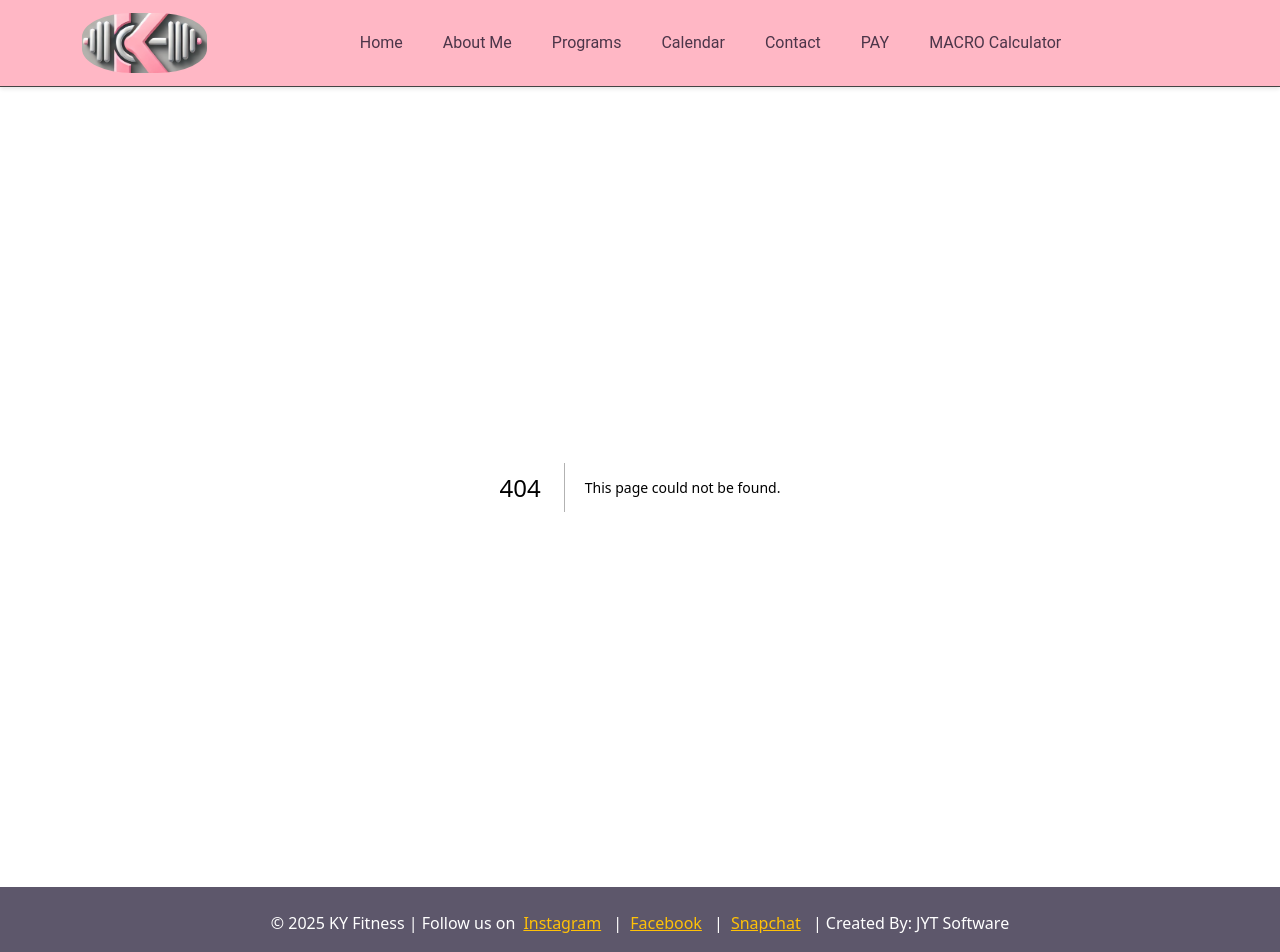
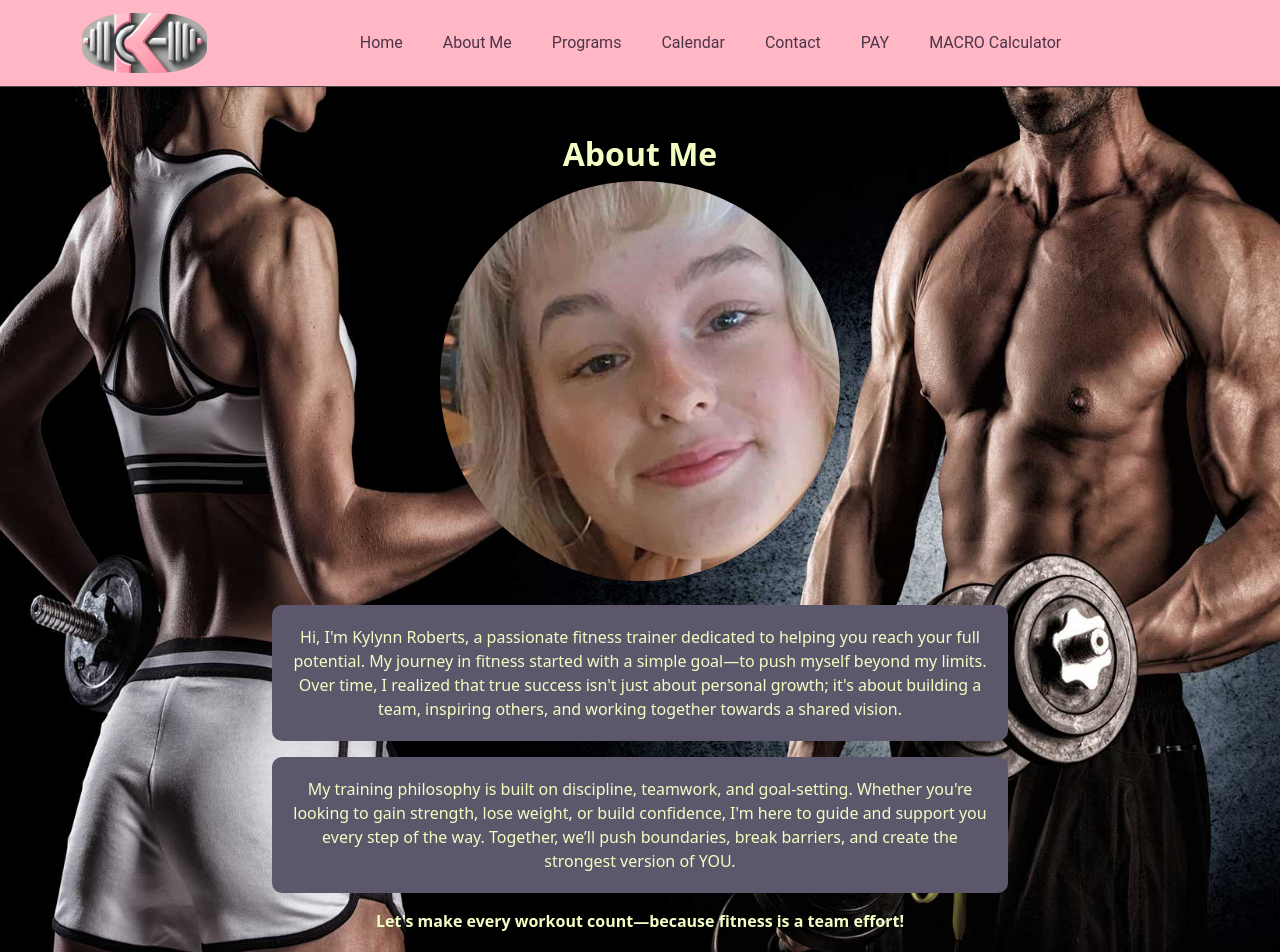
Before and after one commit to timbo84/kyfitness, a Next.js app: page /about in a window 1280 px wide. Before the commit this address had no page. Shown: the top 952 px of the page. Built offline with nearby package versions, Linux system fonts and the light colour scheme.

Commit message:
added about page (wip)

```diff
--- /dev/null
+++ b/app/about/page.jsx
@@ -0,0 +1,25 @@
+"use client";
+
+
+import AboutMe from "@/components/aboutMe";
+import { Container } from "react-bootstrap";
+
+export default function Home() {
+  return (
+    <>
+      <Container
+        fluid
+        className="d-flex flex-column min-vh-100"
+        style={{
+          backgroundImage: 'url("/images/workout.jpg")',
+          backgroundSize: "cover",
+          backgroundPosition: "center",
+          backgroundRepeat: "no-repeat",
+          backgroundAttachment: "fixed",
+        }}
+      >
+       <AboutMe />
+      </Container>
+    </>
+  );
+}
--- /dev/null
+++ b/components/aboutMe/index.jsx
@@ -0,0 +1,29 @@
+export default function AboutMe() {
+    return (
+      <section className="container text-center py-5">
+        <h2 className="fw-bold" style={{ color: "#f1ffc4" }}>About Me</h2>
+        <div className="row justify-content-center">
+          <div className="col-md-8">
+            <img
+              src="/images/ky.jpg"
+              alt="Fitness Trainer"
+              className="img-fluid rounded-circle mb-4"
+              style={{ width: "400px", height: "400px", objectFit: "cover" }}
+            />
+            <p style={{ color: "#f1ffc4", background: "#5d576b", padding: "20px", borderRadius: "10px" }}>
+              Hi, I'm Kylynn Roberts, a passionate fitness trainer dedicated to helping you reach your full potential.
+              My journey in fitness started with a simple goal—to push myself beyond my limits.
+              Over time, I realized that true success isn't just about personal growth; it's about building a team,
+              inspiring others, and working together towards a shared vision.
+            </p>
+            <p style={{ color: "#f1ffc4", background: "#5d576b", padding: "20px", borderRadius: "10px" }}>
+              My training philosophy is built on discipline, teamwork, and goal-setting. Whether you're looking to gain strength,
+              lose weight, or build confidence, I'm here to guide and support you every step of the way.
+              Together, we’ll push boundaries, break barriers, and create the strongest version of YOU.
+            </p>
+            <p style={{ fontWeight: "bold", color: "#f1ffc4" }}>Let's make every workout count—because fitness is a team effort!</p>
+          </div>
+        </div>
+      </section>
+    );
+  }
```
Also changed, not shown: app/programs/[program]/page.js (+19 -2 lines), public/images/ky.jpg (added).
